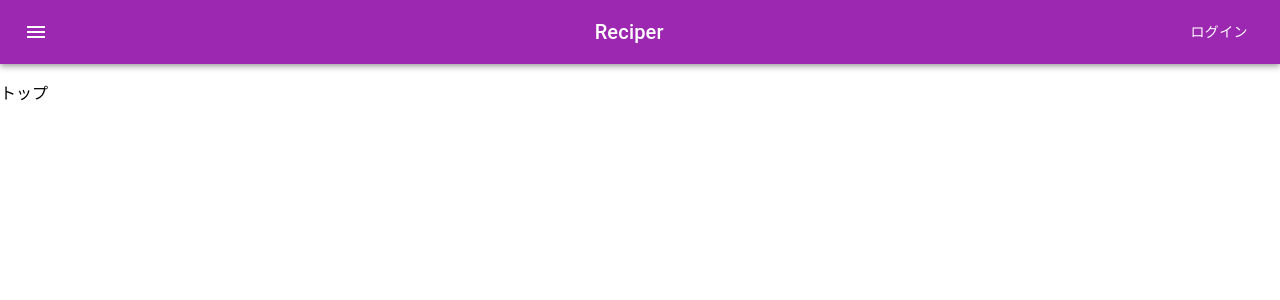
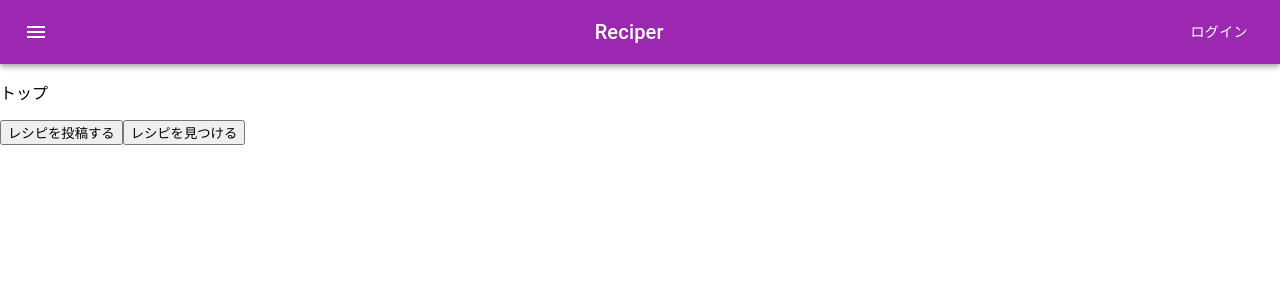
Before and after one commit to shiina47/A11-2, a React (Create React App) app in the folder frontend/: page / in a window 1280 px wide. Shown: the top 300 px of the page. Built offline with nearby package versions, Linux system fonts and the light colour scheme.

Commit message:
Topにボタンを追加

```diff
--- a/frontend/src/components/pages/Header.jsx
+++ b/frontend/src/components/pages/Header.jsx
@@ -26,7 +26,7 @@ export const Header = memo(() => {
                 aria-label="menu"
                 sx={{ mr: 2 }}
             >
-                <MenuIcon />
+            <MenuIcon />
             </IconButton>
             <Typography variant="h6" component="div" sx={{ flexGrow: 1 }} align="center">
                 Reciper
--- a/frontend/src/components/pages/Top.jsx
+++ b/frontend/src/components/pages/Top.jsx
@@ -1,9 +1,20 @@
 import { memo } from "react";
+import { useHistory } from "react-router-dom";
 
 export const Top = memo(() => {
+  const history = useHistory();
+  const toPost = () => {
+    history.push("/post");
+  };
+  const toRecipes = () => {
+    history.push("/recipes");
+  };
+
   return (
     <>
       <p>トップ</p>
+      <button onClick={toPost}>レシピを投稿する</button>
+      <button onClick={toRecipes}>レシピを見つける</button>
     </>
   );
 });
```
